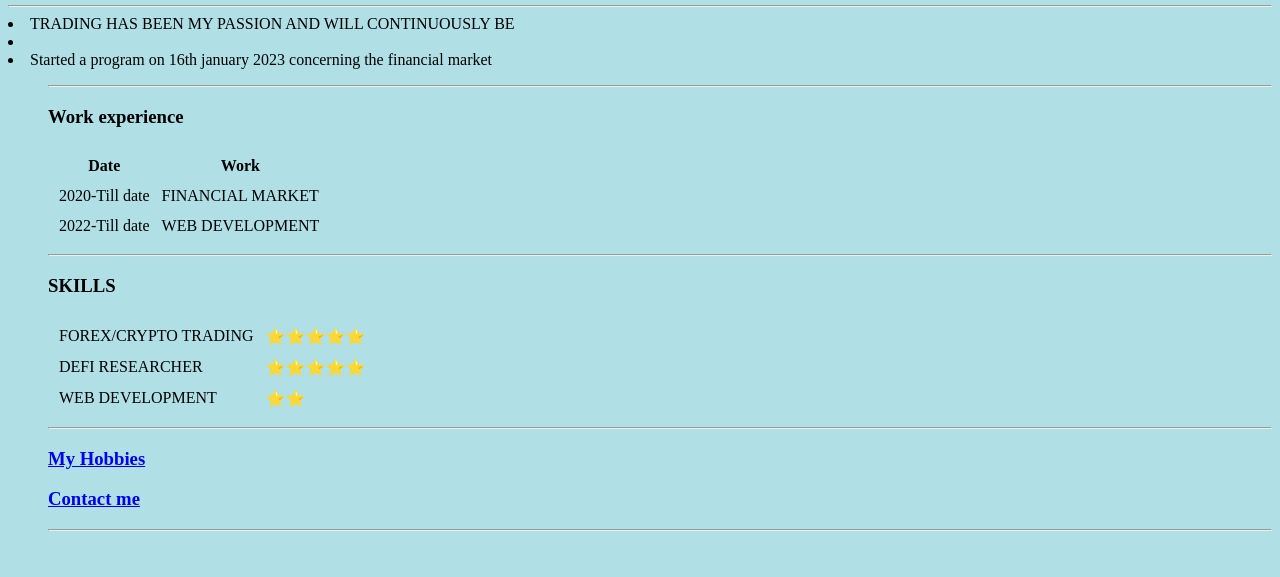
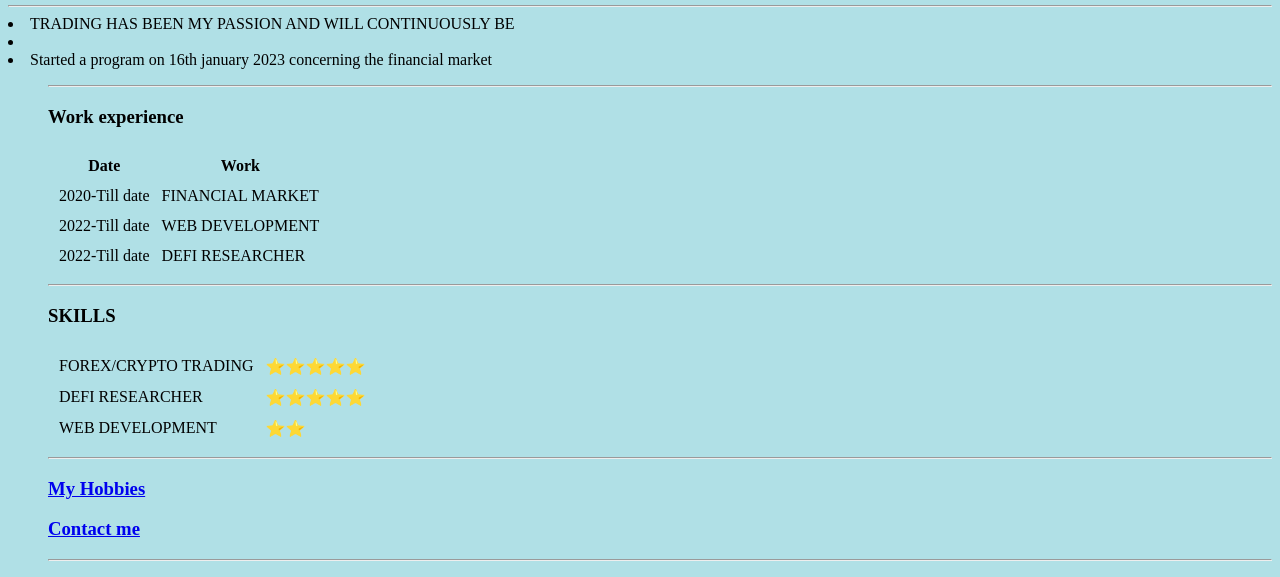
Before and after one commit to Currency246/CV, a plain HTML site: page index.html in a window 1280 px wide. Shown: the part 313-890 px from the top of the page. Before the commit the page ends 860 px from the top, so only its background shows below. Drawn offline with Linux system fonts and the light colour scheme.

Commit message:
Update index.html

```diff
--- a/index.html
+++ b/index.html
@@ -40,6 +40,12 @@
         <td>WEB DEVELOPMENT</td>
 
     </tr>
+
+    <tr>
+      <td>2022-Till date</td>
+      <td>DEFI RESEARCHER</td>
+      </tr>
+
     </table>
 
 <hr>
```
